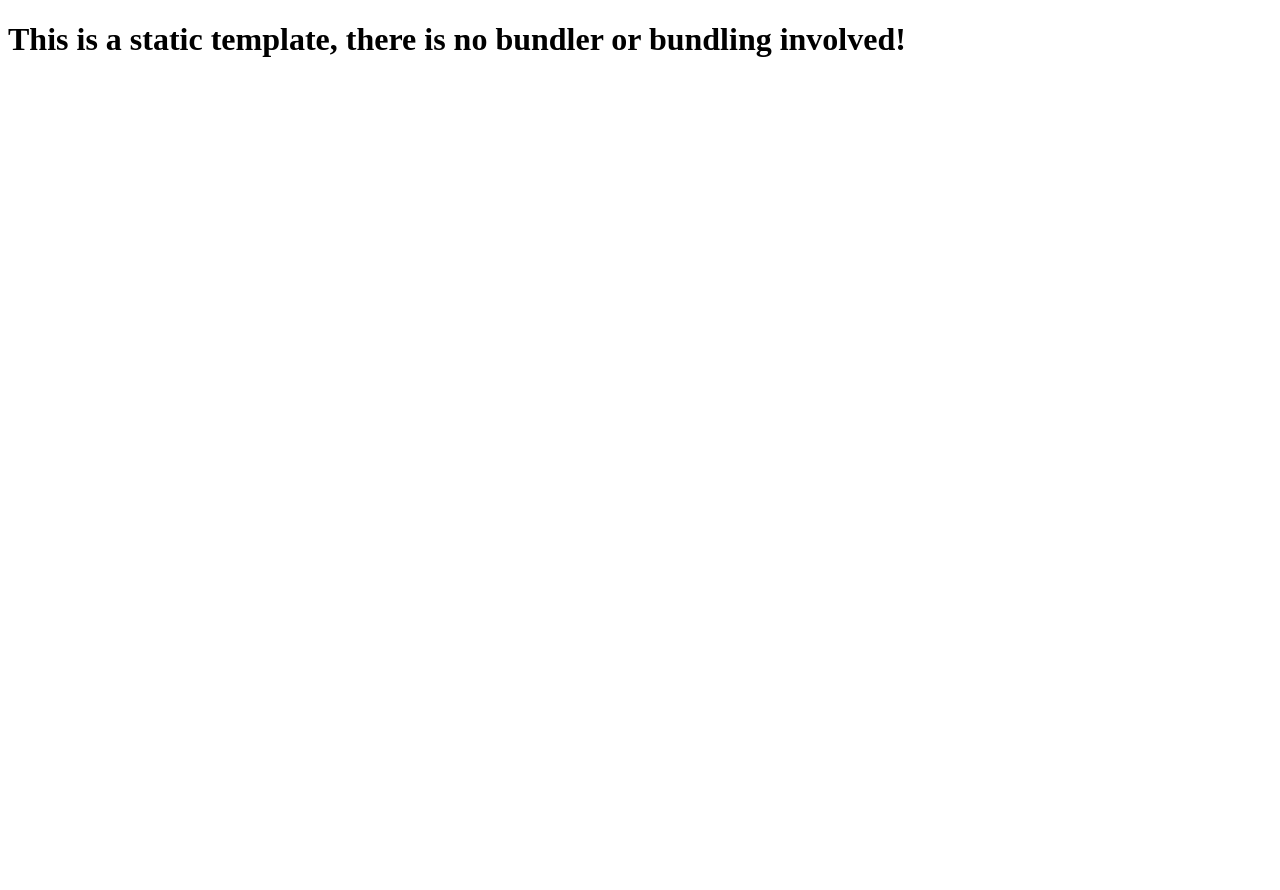
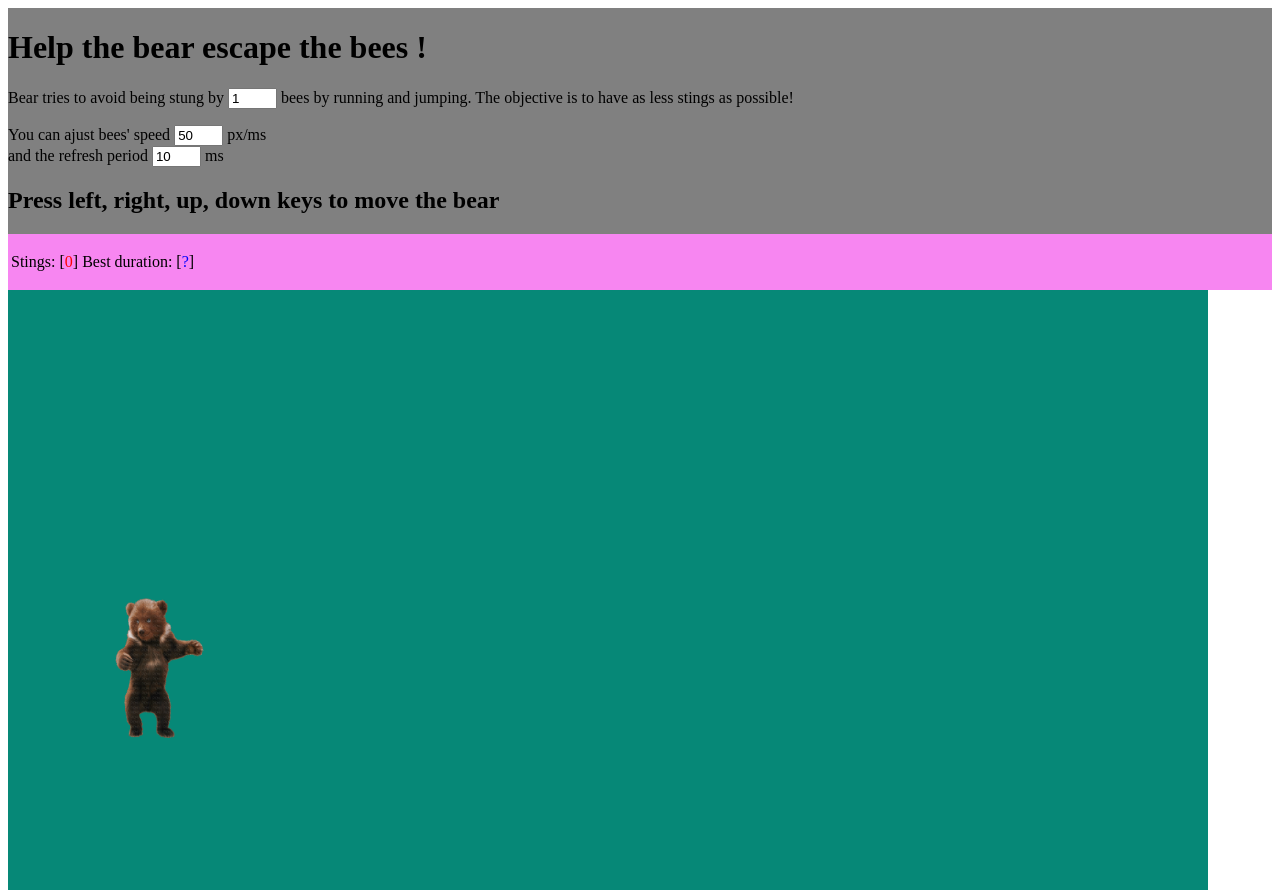
Before and after one commit to OwMck/Web_Design_Lab2, a website: page index.html in a window 1280 px wide. Before the commit the page ends 800 px from the top, so only its background shows below. Drawn offline with Linux system fonts and the light colour scheme.

Commit message:
First commit

```diff
--- /dev/null
+++ b/game.css
@@ -0,0 +1,40 @@
+#bear {
+  position: absolute;
+  left: 100px;
+  /*top: 240px;*/
+  width: 100px;
+  height: 160px;
+}
+
+#board {
+  position: absolute;
+  height: 600px;
+  width: 1200px;
+  background-color: rgb(6, 136, 119);
+  align-content: center;
+  align-self: center;
+}
+
+#title {
+  background-color: rgb(128, 128, 128);
+  align-content: center;
+  align-self: center;
+}
+
+#scores {
+  background-color: rgb(247, 134, 241);
+  align-content: center;
+  align-self: center;
+}
+
+.location {
+  color: green;
+}
+
+#hits {
+  color: red;
+}
+
+#duration {
+  color: blue;
+}
--- a/index.html
+++ b/index.html
@@ -1,12 +1,49 @@
 <!DOCTYPE html>
 <html lang="en">
   <head>
-    <meta charset="UTF-8">
-    <meta name="viewport" content="width=device-width, initial-scale=1.0">
-    <meta http-equiv="X-UA-Compatible" content="ie=edge">
-    <title>Static Template</title>
+    <meta http-equiv="Content-Type" content="text/html; charset=UTF-8" />
+    <title>JavaScript and DOM API</title>
+    <link rel="stylesheet" type="text/css" href="game.css" media="all" />
+    <meta name="viewport" content="width=device-width, initial-scale=1" />
+
+    <script src="game.js">
+      var bear;
+    </script>
+    <noscript>
+      Warning - JavaScript is Disabled. For full functionality of this page, it
+      is necessary to enable JavaScript.
+    </noscript>
   </head>
-  <body>
-    <h1>This is a static template, there is no bundler or bundling involved!</h1>
+  <body onload="start();">
+    <div id="title">
+      <h1>Help the bear escape the bees !</h1>
+      <p>
+        Bear tries to avoid being stung by
+        <input type="text" id="nbBees" value="1" size="3" /> bees by running and
+        jumping. The objective is to have as less stings as possible!
+      </p>
+      <p>
+        You can ajust bees' speed
+        <input type="text" id="speedBees" value="50" size="3" /> px/ms <br />
+        and the refresh period
+        <input type="text" id="periodTimer" value="10" size="3" /> ms
+      </p>
+      <h2>Press left, right, up, down keys to move the bear</h2>
+    </div>
+    <div id="scores">
+      <table>
+        <tr>
+          <td>
+            <p>Stings: [<span id="hits">0</span>]</p>
+          </td>
+          <td>
+            <p>Best duration: [<span id="duration">?</span>]</p>
+          </td>
+        </tr>
+      </table>
+    </div>
+    <div id="board">
+      <img src="./images/bear.gif" id="bear" alt="bear" />
+    </div>
   </body>
 </html>
```
Also changed, not shown: README.md, game.js (added), images/bear.gif (added), images/bee.gif (added).
